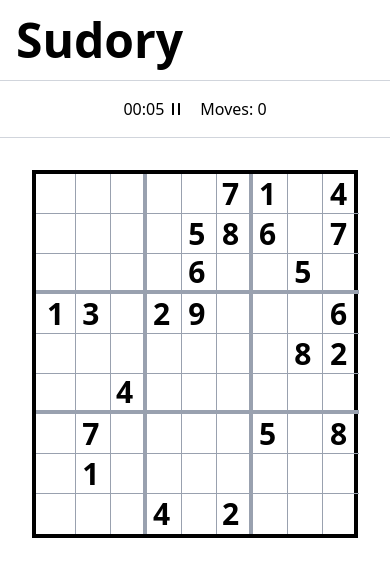
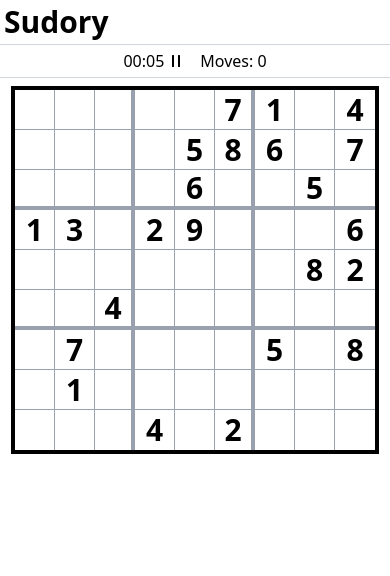
Before and after one commit to Ryan-Vakhshoori/sudory, a Next.js app: page / in a window 390 px wide. Shown: the top 576 px of the page. Built offline with nearby package versions, Linux system fonts and the light colour scheme.

Commit message:
Adjust padding with different window sizes

```diff
--- a/src/app/page.tsx
+++ b/src/app/page.tsx
@@ -13,11 +13,11 @@ export default function Home() {
 
   return (
     <div className="flex flex-col items-center">
-      <div className="w-screen p-4">
-        <p className="text-5xl font-bold">Sudory</p>
+      <div className="w-screen p-1 sm:p-2 md:p-4">
+        <p className="text-3xl sm:text-4xl md:text-5xl font-bold">Sudory</p>
       </div>
       {/* Stopwatch positioned above the grid */}
-      <div className="flex w-screen justify-center space-x-4 p-4 border-t border-b border-gray-300">
+      <div className="flex w-screen justify-center space-x-4 p-1 sm:p-2 md:p-4 border-t border-b border-gray-300">
         <Stopwatch
           isRunning={isRunning}
           onToggle={() => setIsRunning((prevRunning) => !prevRunning)}
@@ -28,7 +28,7 @@ export default function Home() {
         <MoveCounter moveCount={moveCount} />
       </div>
       {/* Grid centered horizontally and vertically */}
-      <div className="p-8">
+      <div className="p-2 sm:p-4 md:p-8">
         <Grid
           isRunning={isRunning}
           onResume={() => setIsRunning(true)}
```
